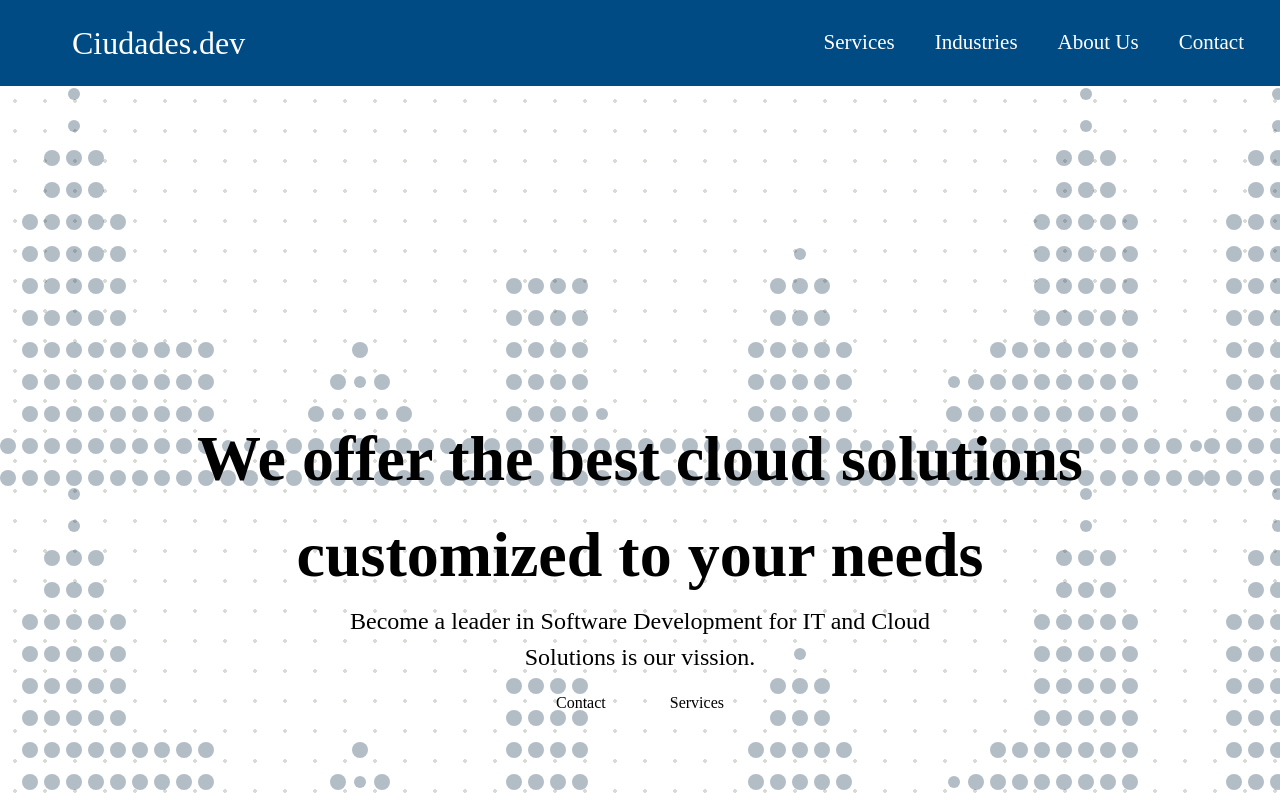
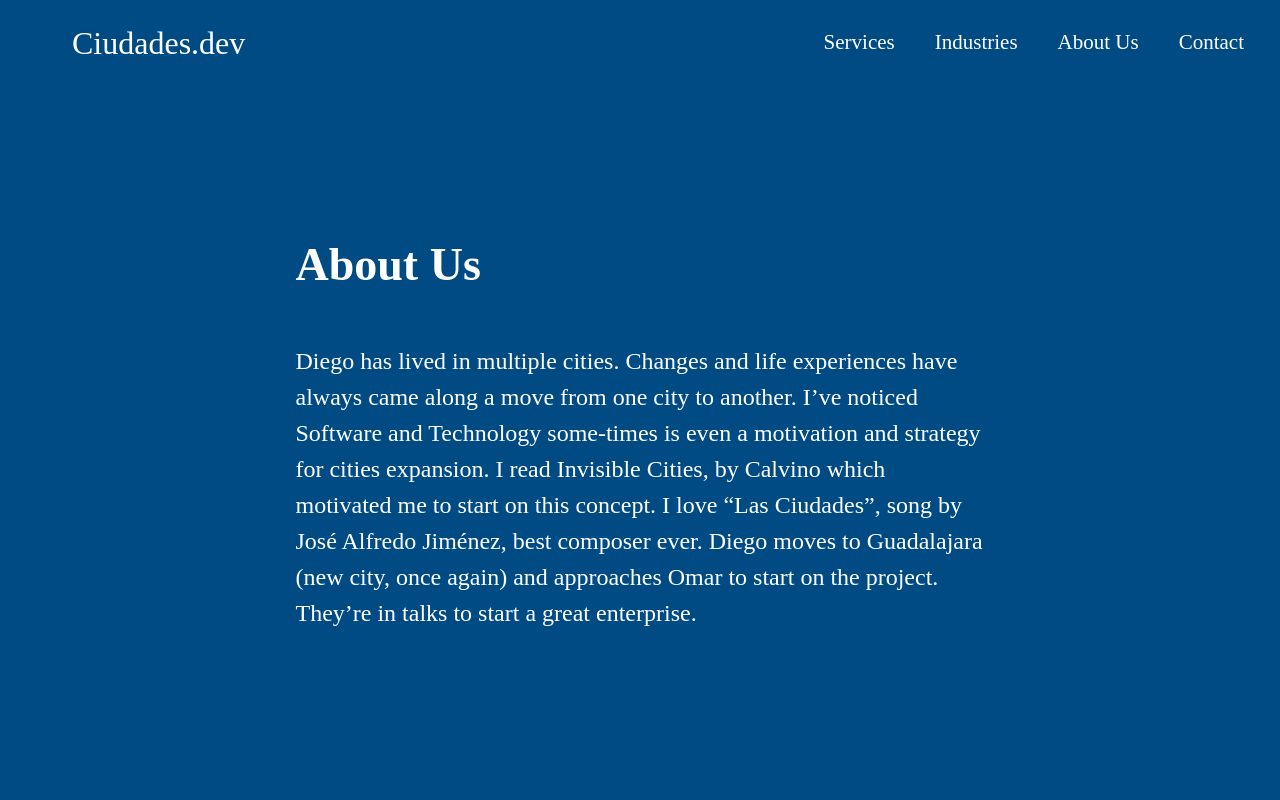
Before and after one commit to ciudades-studio/ciudades.consulting, a Next.js app: page / in a window 1280 px wide. Shown: the top 800 px of the page. Built offline with nearby package versions, Linux system fonts and the light colour scheme.

Commit message:
remove hero component import

```diff
--- a/pages/index.tsx
+++ b/pages/index.tsx
@@ -4,11 +4,9 @@ import styles from '../styles/Home.module.scss'
 
 // Components
 import Header from '../compoents/header'
-import Hero from '../compoents/hero/index'
 import AboutUs from '../compoents/about-us'
 
 // Content components
-import heroContent from '../fixtures/hero.fixtures'
 import aboutUs from '../fixtures/about-us-fixture'
 
 
@@ -21,7 +19,6 @@ const Home: NextPage = () => {
         <link rel="icon" href="/favicon.ico" />
       </Head>
       <Header />
-      <Hero {...heroContent}/>
       <AboutUs {...aboutUs} />
     </div>
   )
```
